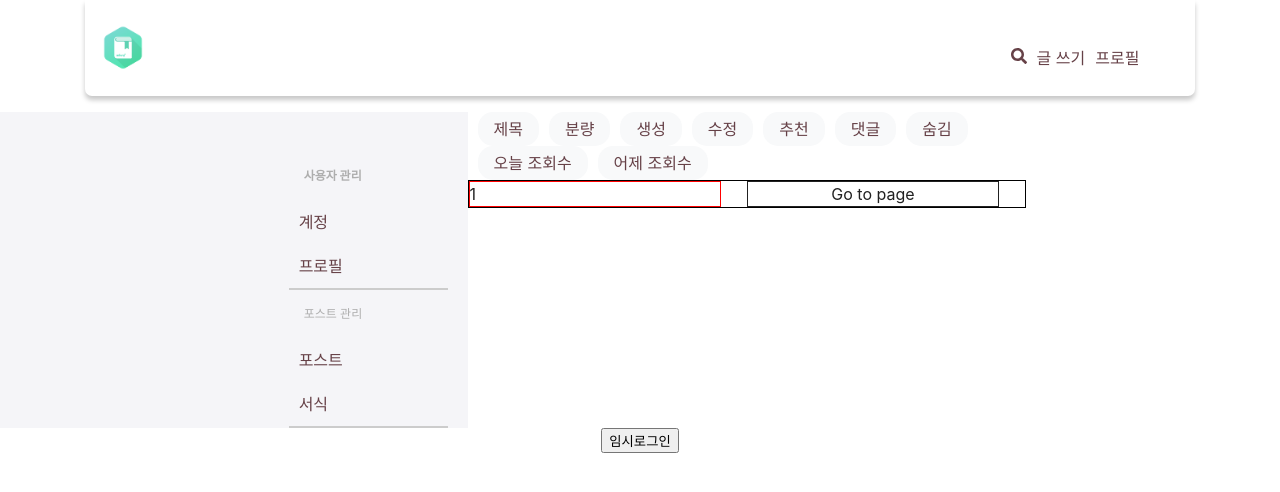
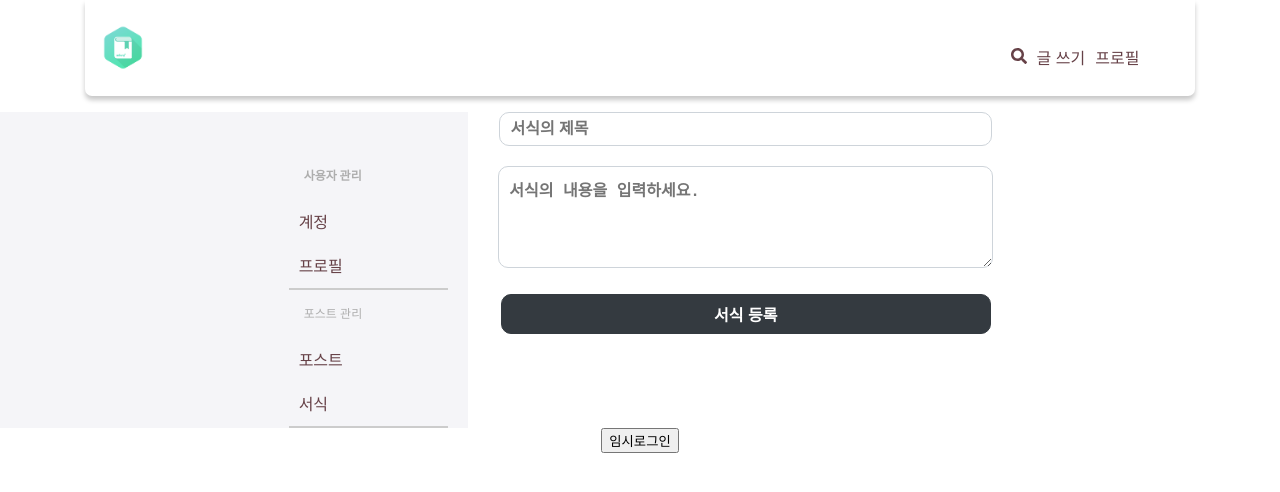
Before and after one commit to SuHuenPyo/blog, a React (Create React App) app in the folder frontend/miary/: page /management in a window 1280 px wide. Shown: the top 492 px of the page. Built offline with nearby package versions, Linux system fonts and the light colour scheme.

Commit message:
MIARY-40 [Front] 관리(서식)컨텐트 영역 디자인 생성

```diff
--- /dev/null
+++ b/frontend/miary/src/assets/css/Form.module.css
@@ -0,0 +1,34 @@
+
+.Formtitle {
+    width: 100%;
+    max-width: 86%;
+    height: 30px;
+    margin-bottom: 20px;
+    padding-left: 10px;
+    font-size: 1.0rem;
+    font-weight: bold;
+    border-radius: 10px;
+    border: 1px solid#ced4da;
+}
+
+.Formcontent {
+    width: 100%;
+    max-width: 85%;
+    margin-bottom: 20px;
+    font-size: 1.0rem;
+    font-weight: bold;
+    border-radius: 10px;
+    border: 1px solid#ced4da;
+}
+
+.Formbutton {
+    width: 100%;
+    max-width: 88%;
+    height: 40px;
+    background-color: #343a40;
+    color: white;
+    font-size: 1.0rem;
+    font-weight: bold;
+    border: 1px solid #343a40;
+    border-radius: 10px;
+}
--- /dev/null
+++ b/frontend/miary/src/components/Management/Form.js
@@ -0,0 +1,16 @@
+import React from 'react'
+import Style from '../../assets/css/Form.module.css'
+
+export const Form = () => {
+  return (
+    <div>
+        <div className={Style.Formfull}>
+            <input type="text" placeholder="서식의 제목" className={Style.Formtitle}></input>
+            <textarea placeholder="서식의 내용을 입력하세요." className={Style.Formcontent}></textarea>
+            <button className={Style.Formbutton}>서식 등록</button>
+        </div>
+    </div>
+  )
+}
+
+export default Form;
--- a/frontend/miary/src/pages/Management.js
+++ b/frontend/miary/src/pages/Management.js
@@ -3,6 +3,7 @@ import { Header } from '../components/Header/Header'
 import { Account } from '../components/Management/Account'
 import { Profile } from '../components/Management/Profile'
 import { Post } from '../components/Management/Post'
+import { Form } from '../components/Management/Form'
 import { Left } from '../components/Management/Left'
 import Style from '../assets/css/Management.module.css'
 
@@ -14,7 +15,7 @@ export const Management = () => {
         <Left></Left>
       </div>
       <div className={Style.Accountside}>
-        <Post></Post>
+        <Form></Form>
       </div>
     </div>
   )
```
